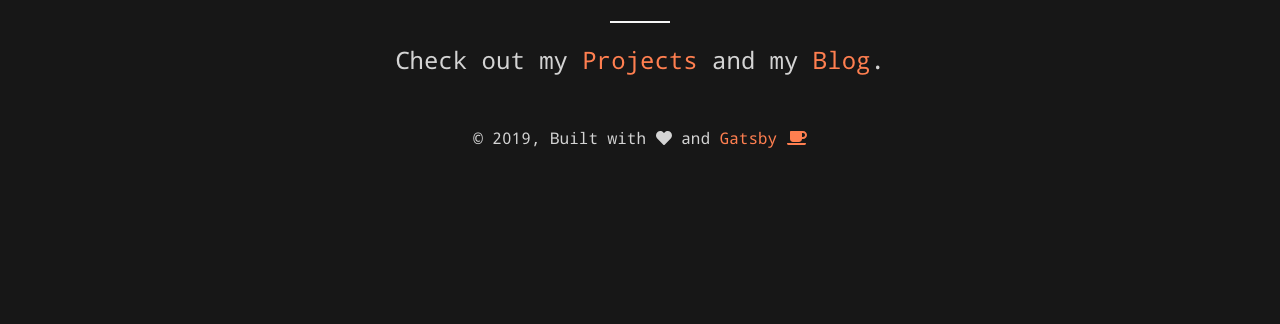
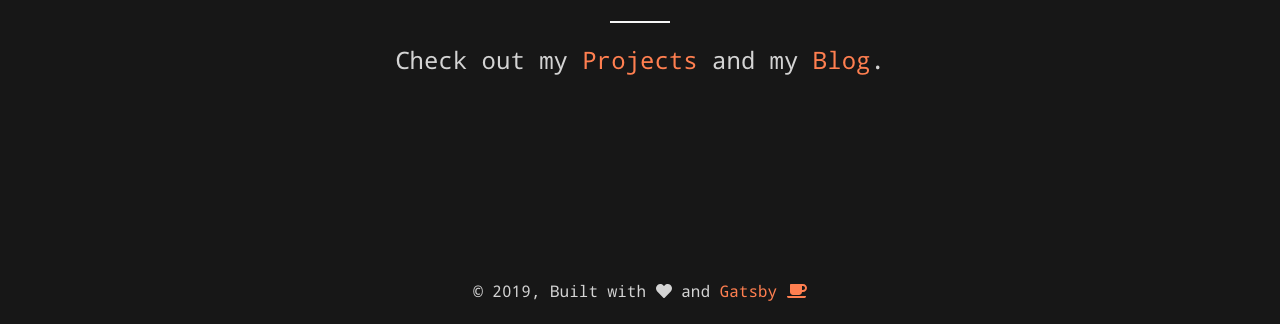
Before and after one commit to jpcmf/gatsby-portfolio, a Gatsby site: page / in a window 1280 px wide. Shown: the part 476-800 px from the top of the page. Built offline with nearby package versions, Linux system fonts and the light colour scheme; Gatsby itself is replaced by a stand-in of ours.

Commit message:
Improvement UI

```diff
--- a/src/components/Layout/layout.js
+++ b/src/components/Layout/layout.js
@@ -22,7 +22,7 @@ const Layout = ({ children }) => {
   return (
     <>
       <Header siteTitle={data.site.siteMetadata.title} />
-      <div className="container">
+      <div className="container container__wrapper">
         <main>{children}</main>
         <footer className="has-text-centered">
           © {new Date().getFullYear()}, Built with
--- a/src/styles/_home.scss
+++ b/src/styles/_home.scss
@@ -5,3 +5,19 @@ a {
 .photo {
   margin: 40px auto 30px;
 }
+
+.container {
+  &__wrapper {
+    display: flex;
+    height: calc(100vh - 52px);
+    flex-direction: column;
+
+    main {
+      flex: 1;
+    }
+  }
+}
+
+footer {
+  padding: 20px 0;
+}
```
